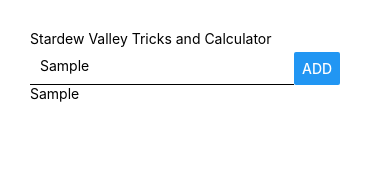
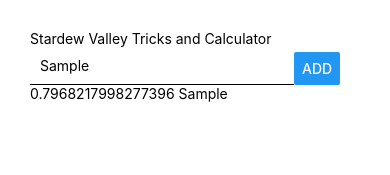
Before and after one commit to Filip9322/Stardew-valley-tricks, a React Native app: screen / in a window 390 px wide. Both pictures are taken after typing "Sample" into the empty fields and a click on the button "ADD". Shown: the top 175 px of the page. Built offline with nearby package versions, Linux system fonts and the light colour scheme.

Commit message:
Using Flatlist to list items, unique value, and used as an array

```diff
--- a/App.js
+++ b/App.js
@@ -1,5 +1,5 @@
 import React, { useState } from 'react';
-import { StyleSheet, Text, View, Button, TextInput } from 'react-native';
+import { StyleSheet, Text, View, Button, TextInput, FlatList } from 'react-native';
 
 export default function App() {
   const [ enteredGoal, setEnteredGoal ] = useState('');
@@ -10,7 +10,9 @@ export default function App() {
   }
   const addGoalHandler   = () => {
     //setCourseGoals([...courseGoals, enteredGoal]);
-    setCourseGoals( currentGoals => [...currentGoals, enteredGoal]);
+    setCourseGoals( currentGoals => [...currentGoals,
+        { key: Math.random().toString(), value: enteredGoal }]
+    );
   }
 
   return (
@@ -25,9 +27,14 @@ export default function App() {
         />
         <Button style={ styles.bt } title="ADD" onPress={ addGoalHandler } />
       </View>
-      <View>
-        { courseGoals.map((goal) => <Text key={ goal }>{ goal }</Text>) }
-      </View>
+      <FlatList
+       data={courseGoals}
+       renderItem={ itemData => (
+         <View>
+           <Text>{ itemData.item.key } { itemData.item.value }</Text>
+         </View>
+         )}
+      />
     </View>
   );
 }
```
